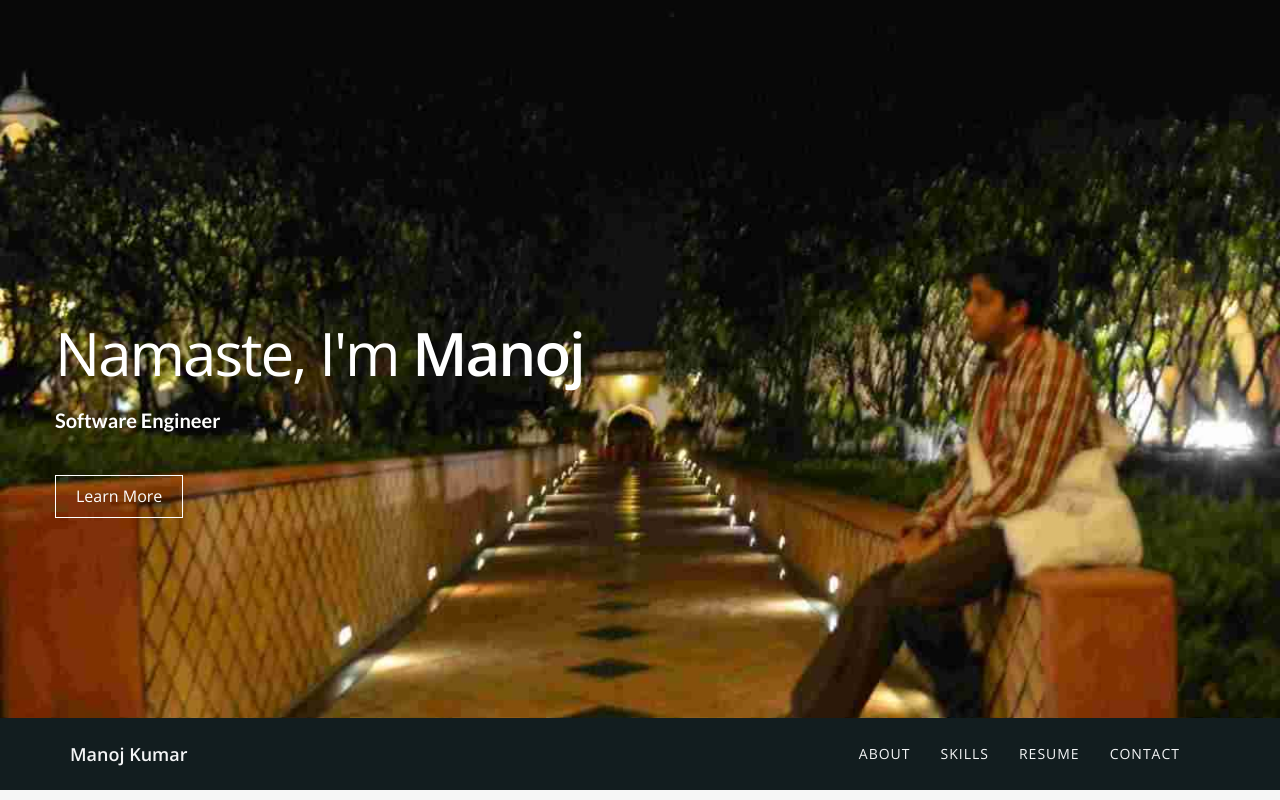
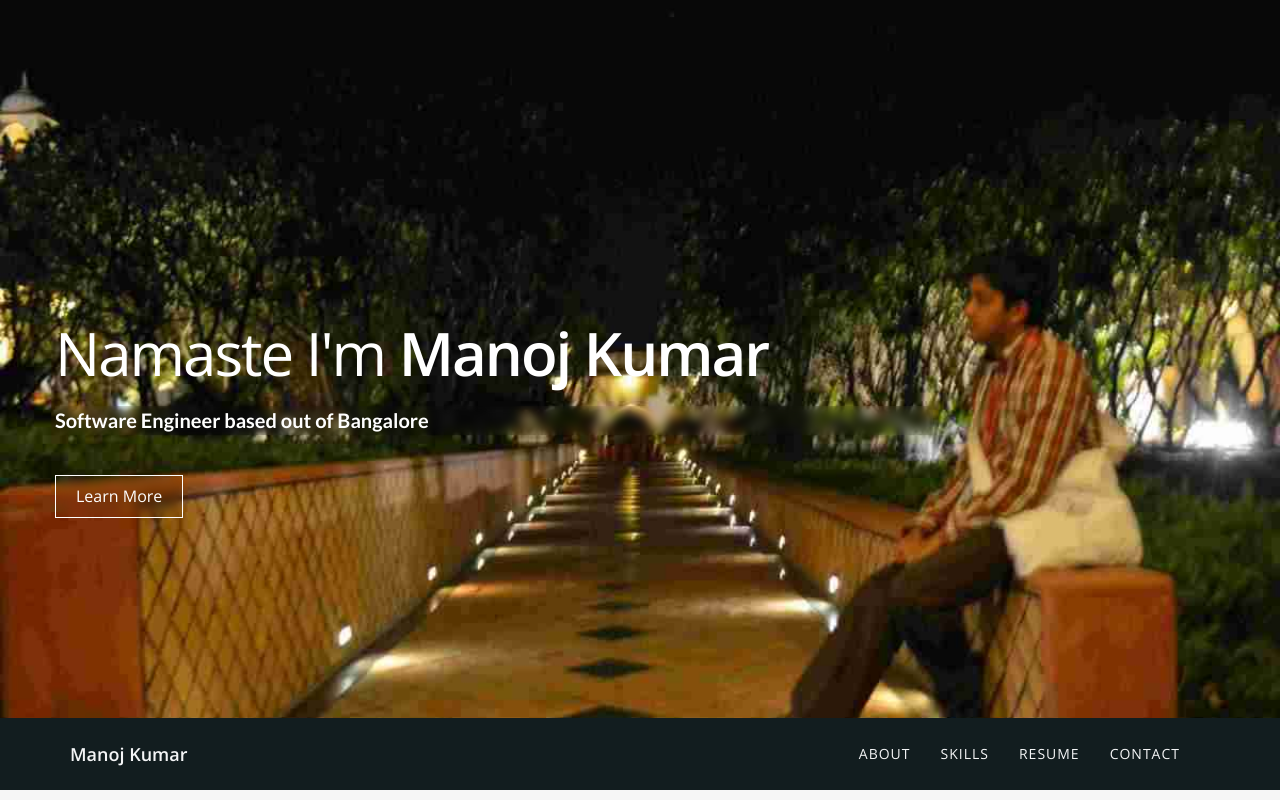
Before and after one commit to manojkumarmanusai/manojkumarmanusai.github.io, a plain HTML site: page index.html in a window 1280 px wide. Shown: the top 800 px of the page. Drawn offline with nearby package versions, Linux system fonts and the light colour scheme.

Commit message:
Blurring text background

```diff
--- a/css/style.css
+++ b/css/style.css
@@ -45,6 +45,10 @@ a:hover, a:focus {
 }
 ul, ol {
 	list-style: none;
+}
+.blur {
+	-webkit-backdrop-filter: blur(5px);
+  	backdrop-filter: blur(5px);
 }
 .fa-bars{
 color:#ffffff;
--- a/index.html
+++ b/index.html
@@ -31,9 +31,9 @@
     <div class="container">
       <div class="row">
         <div class="intro-text">
-          <h1>Namaste, I'm <span class="name">Manoj</span></h1>
-          <p><b>Software Engineer</b></p>
-          <a href="#about" class="btn btn-default btn-lg page-scroll">Learn More</a> </div>
+          <h1>Namaste I'm <span class="name">Manoj Kumar</span></h1>
+          <p class="blur"><b>Software Engineer based out of Bangalore</b></p>
+          <a href="#about" class="btn btn-default btn-lg page-scroll blur">Learn More</a> </div>
       </div>
     </div>
   </div>
```
